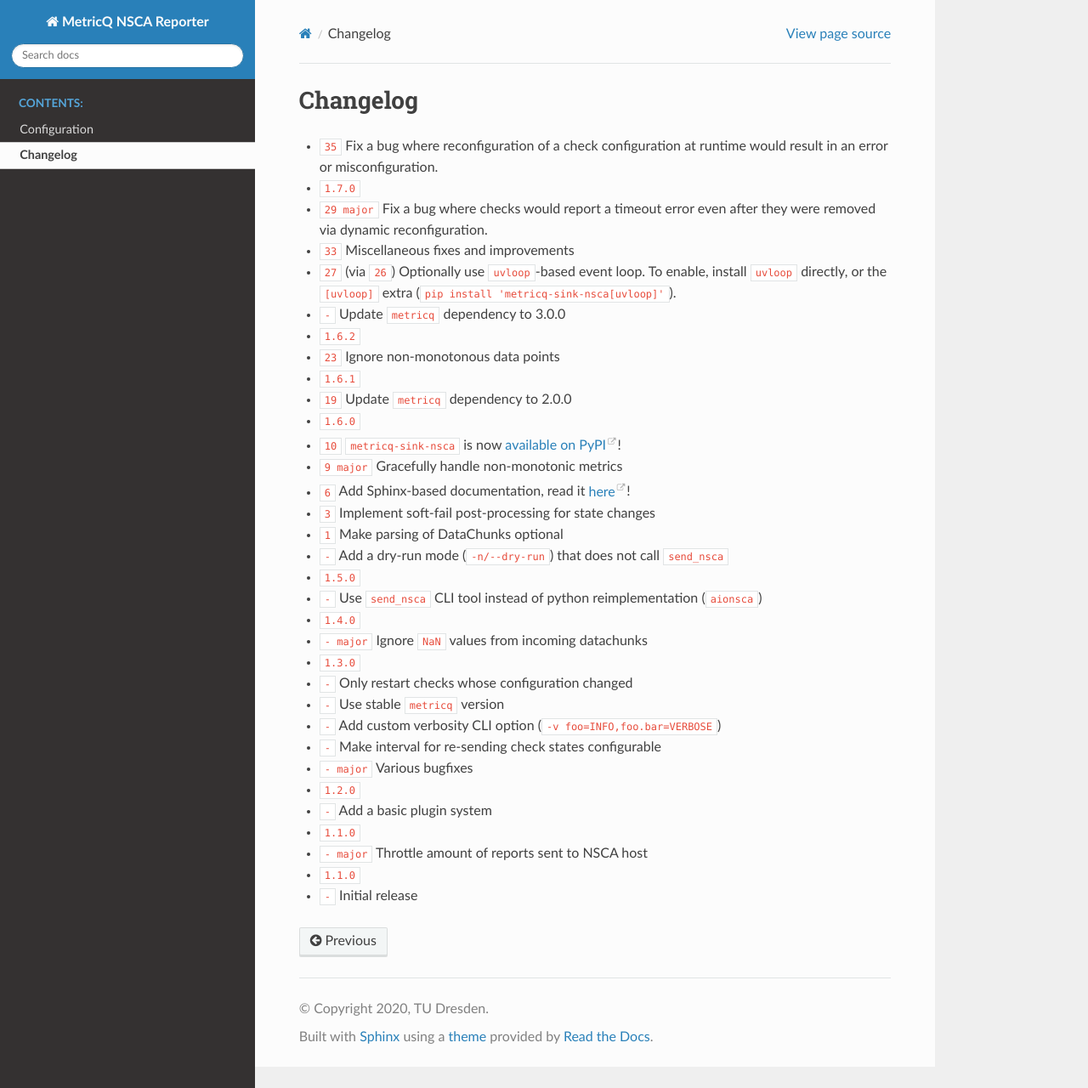
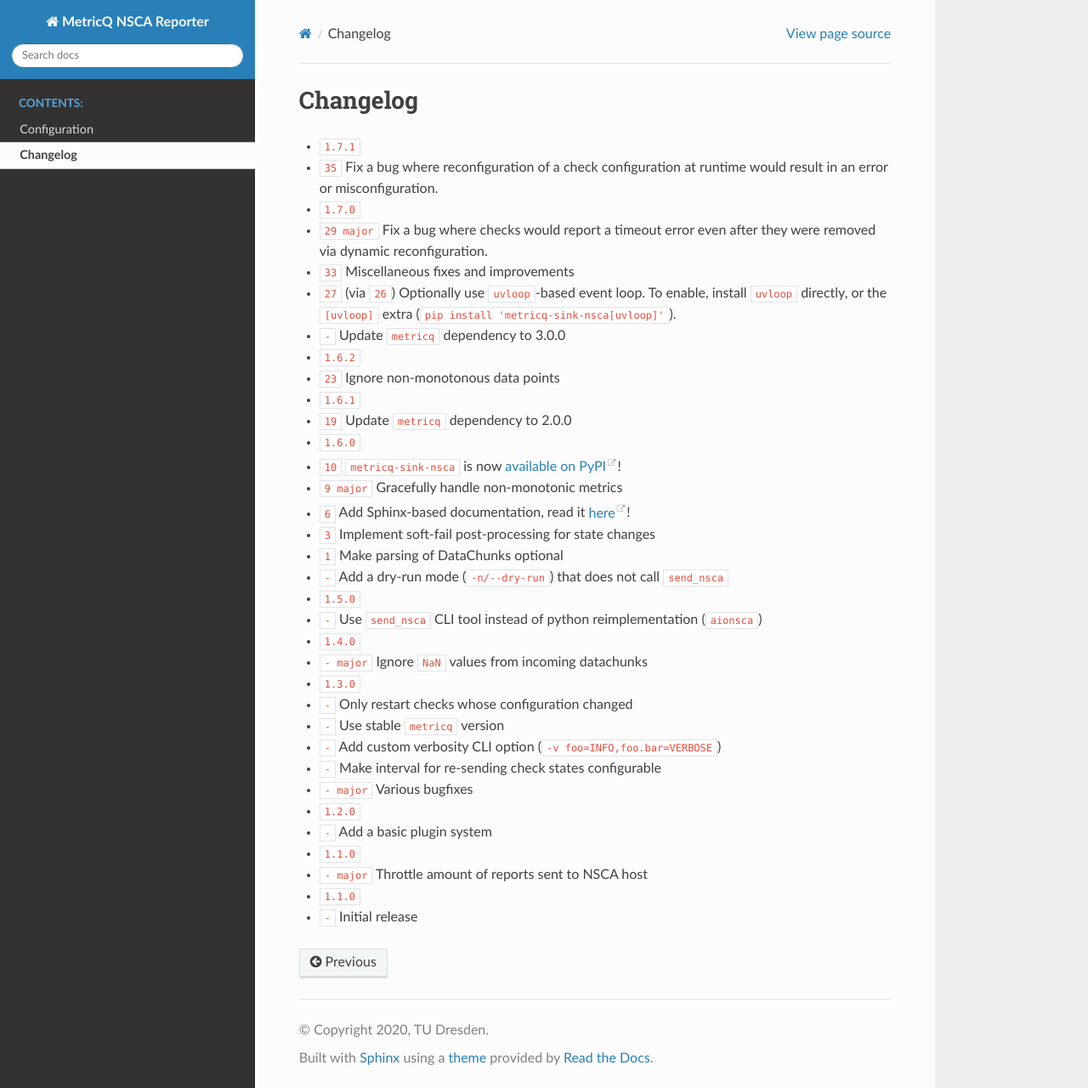
Before and after one commit to metricq/metricq-sink-nsca, a Sphinx documentation site: the page built from docs/changelog.rst, in a window 1280 px wide and 1280 px high. Shown: the whole window at 85% size. Built offline with Sphinx 7.4.7 and the Read the Docs theme 2.0.0, drawn with Linux system fonts in a browser that asks for light colours; cross-references to code outside the pages are shown as plain code.

Commit message:
release: Version 1.7.1

```diff
--- a/docs/changelog.rst
+++ b/docs/changelog.rst
@@ -1,6 +1,7 @@
 Changelog
 =========
 
+* :release:`1.7.1 <2021-15-08>`
 * :bug:`35` Fix a bug where reconfiguration of a check configuration at runtime would result in an error or misconfiguration.
 
 * :release:`1.7.0 <2021-06-08>`
```
